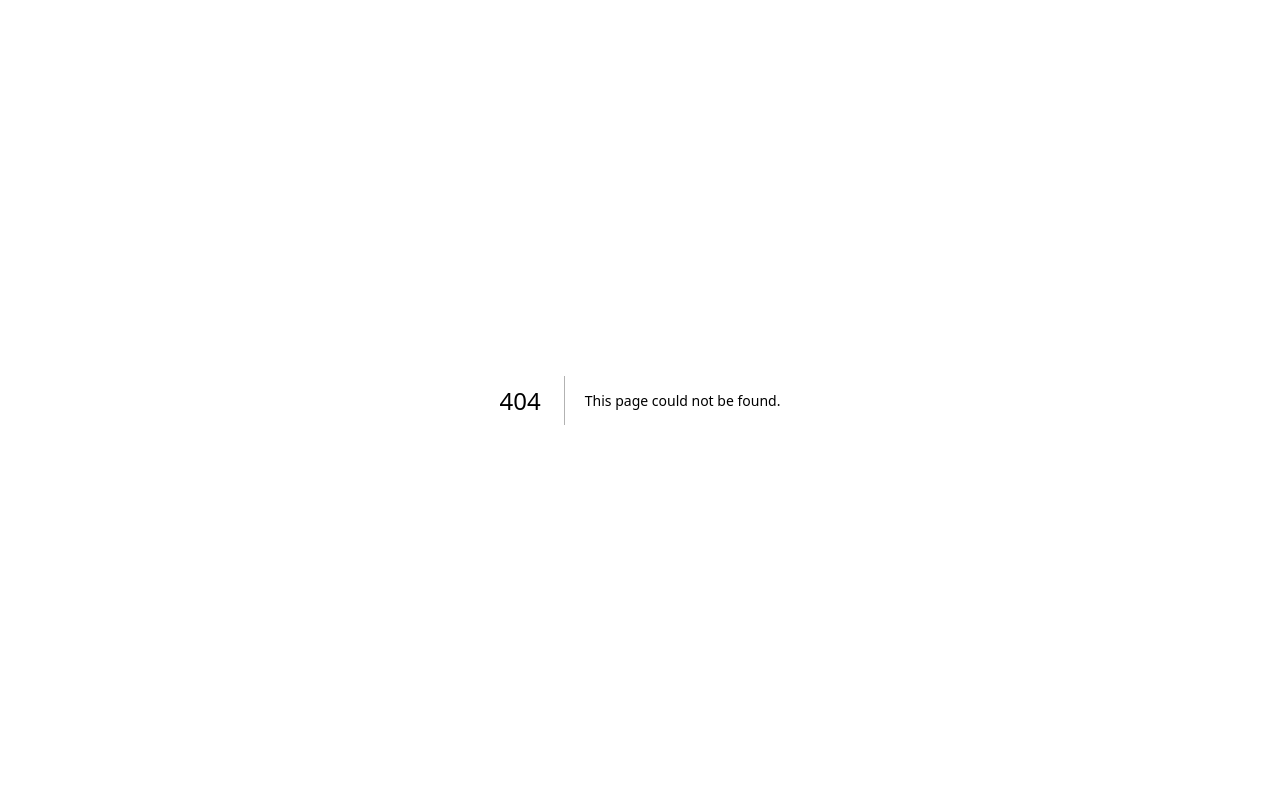
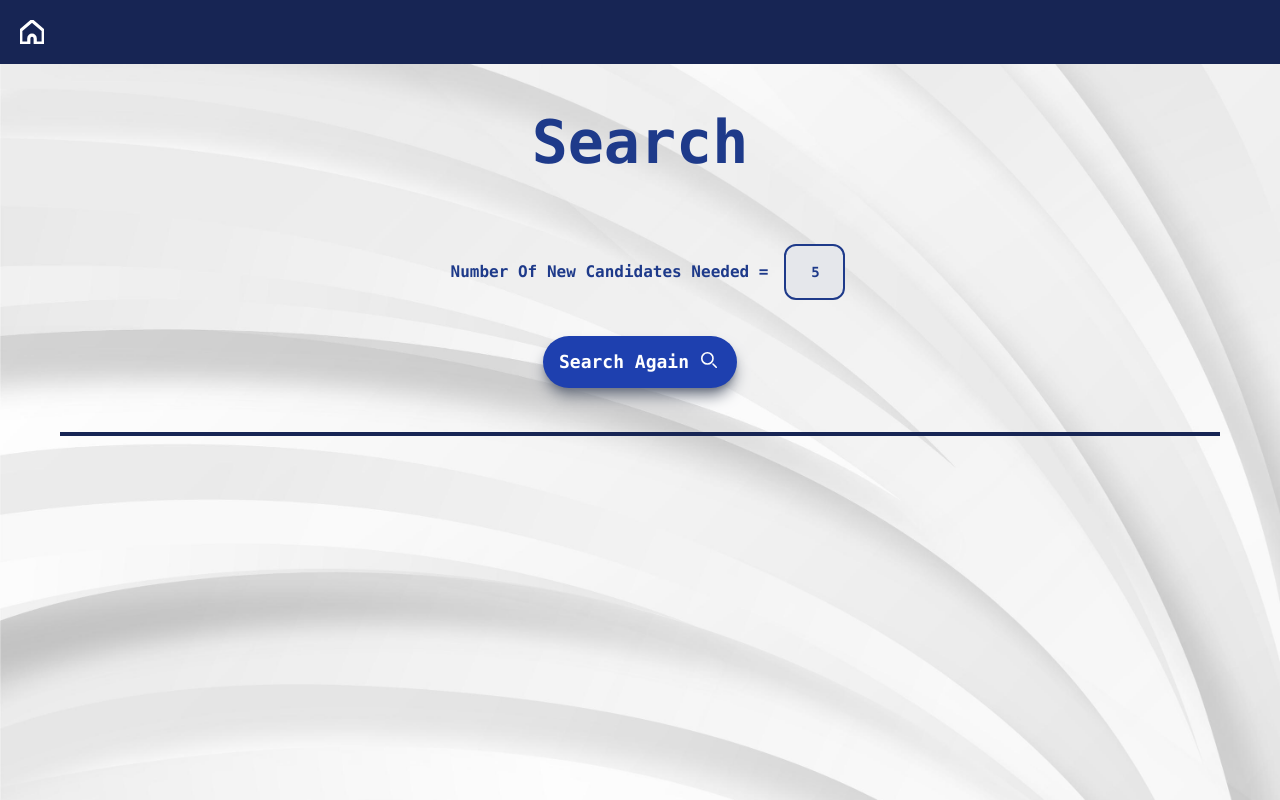
Before and after one commit to AlaaqMahfouz/Demo-AI-System, a Next.js app in the folder my-app/client/: page /searchRecord in a window 1280 px wide. Before the commit this address had no page. Built offline with nearby package versions, Linux system fonts and the light colour scheme.

Commit message:
commit 2

```diff
--- a/my-app/client/package.json
+++ b/my-app/client/package.json
@@ -23,7 +23,7 @@
     "filepond-plugin-file-validate-type": "^1.2.9",
     "mammoth": "^1.7.1",
     "multer": "^1.4.5-lts.1",
-    "next": "^14.1.4",
+    "next": "^14.2.3",
     "next-connect": "^1.0.0",
     "node": "^21.7.1",
     "node.js": "^0.0.1-security",
--- a/my-app/client/src/app/components/searchRecordList.tsx
+++ b/my-app/client/src/app/components/searchRecordList.tsx
@@ -3,6 +3,8 @@
 import React, { useState, useEffect } from 'react';
 import axios from 'axios';
 import { stringify } from 'querystring';
+import Link from 'next/link';
+import { useRouter } from 'next/navigation';
 
 interface SearchRecord {
   searchID: number,
@@ -10,6 +12,8 @@ interface SearchRecord {
 }
 
 const SearchRecordList: React.FC = () => {
+
+  const router = useRouter();
 
   const [searches, setSearches] = useState<SearchRecord[]>([]);
 
@@ -28,6 +32,13 @@ const SearchRecordList: React.FC = () => {
     getSearches();
   }, []);
 
+  const handleMouseEnter = () => {
+    for(const search of searches){
+      // Prefetch the search record page with the specified search ID and title
+      router.prefetch(`/search?searchID=${encodeURIComponent(search.searchID)}&title=${encodeURIComponent(search.title)}`);
+    }
+  };
+
 
     return (
       <div className="container mx-auto">
@@ -35,15 +46,19 @@ const SearchRecordList: React.FC = () => {
         <ul>
           {searches.length > 0 ? (searches.map((search) => (
             <li key={search.searchID} className="mb-2">
-              <span className="cursor-pointer flex items-center justify-center m-2 mb-10 rounded-3xl h-28  bg-gray-100 hover:bg-blue-950 text-blue-900 hover:text-gray-100 hover:shadow-xl hover:shadow-blue-900 hover:-translate-y-3 font-bold text-center text-lg border-blue-950 hover:border-gray-100  border-2">
-                {search.title}
-              </span>
+              <Link href={`/search?searchID=${encodeURIComponent(search.searchID)}&title=${encodeURIComponent(search.title)}`} as={`/searchRecord`} onMouseEnter={handleMouseEnter} passHref>
+                <span className="cursor-pointer flex items-center justify-center m-2 mb-10 rounded-3xl h-28  bg-gray-100 hover:bg-blue-950 text-blue-900 hover:text-gray-100 hover:shadow-xl hover:shadow-blue-900 hover:-translate-y-3 font-bold text-center text-lg border-blue-950 hover:border-gray-100  border-2">
+                  {search.title}
+                </span>
+              </Link>
             </li>
           ))) : (
             <li>
-              <span className="flex items-center justify-center m-2 mb-10 rounded-3xl h-28  bg-gray-100 text-blue-900 hover:shadow-xl hover:shadow-blue-900  font-bold text-center text-lg border-blue-950 hover:border-gray-100  border-2">
-                0 Saved Searches
-              </span>
+              <Link href="/newSearch" passHref>
+                <span className="cursor-pointer flex items-center justify-center m-2 mb-10 rounded-3xl h-28  bg-gray-100 hover:bg-blue-950 text-blue-900 hover:text-gray-100 hover:shadow-xl hover:shadow-blue-900 hover:-translate-y-3 font-bold text-center text-lg border-blue-950 hover:border-gray-100  border-2">
+                  0 Saved Searches
+                </span>
+              </Link>
             </li>
           )}
 
--- a/my-app/client/src/app/newSearch/page.tsx
+++ b/my-app/client/src/app/newSearch/page.tsx
@@ -43,7 +43,7 @@ const SearchForm: React.FC = () => {
   const handleSaveSearch = async () => {
     try {
       // Make HTTP POST request to save the search in the database
-      const response = await axios.post('/api/save-search', {
+      const response = await axios.post('http://localhost:4000/save-search', {
         searchTitle,
         structuredSearchString,
         searchResults // Pass the search results to be saved
--- a/my-app/client/src/app/recordedSearch/page.tsx
+++ /dev/null
@@ -1,96 +0,0 @@
-'use client'
-
-import React, { useState, useEffect } from 'react';
-import axios from 'axios';
-import SearchResults from '../components/searchResults';
-import GoHomeHeadband from '../components/goHomeHeadband';
-import { redirect } from 'next/navigation';
-
-const SearchFormAgain: React.FC = () => {
-  const [limit, setLimit] = useState<number>(5);
-
-  const handleSearch = async () => {
-    try {
-      const response = await axios.post('http://localhost:4000/new-search', {
-        limit
-      });
-
-    //   setSearchResults(response.data);
-    } catch (error) {
-      console.error('Error performing search:', error);
-    }
-  };
-
-//   const handleSaveSearch = async () => {
-//     try {
-//       // Make HTTP POST request to save the search in the database
-//       const response = await axios.post('/api/save-search', {
-//         searchTitle,
-//         structuredSearchString,
-//         searchResults // Pass the search results to be saved
-//       });
-
-//       console.log('Search saved successfully:', response.data);
-//       setSavedSearch(true); // Set savedSearch to true after saving
-//     } catch (error) {
-//       console.error('Error saving search:', error);
-//     }
-//   };
-
-  const handleCancel = {
-    handleClick: () => {
-      redirect("/home");
-    },
-};
-
-  return (
-    <div>
-      <GoHomeHeadband/>
-      <div className='m-7 font-mono font-bold'>
-        <div className='text-6xl text-blue-900 text-center m-12'>
-          New Search
-        </div>
-
-        <div className="flex items-center justify-center h-full">
-          <div className="align-center">
-            <label htmlFor="resultNumber" className="mb-2 text-sm font-medium text-indigo-500 mr-3 dark:text-white"></label>
-            <div className="flex">
-              <p className="text-blue-900 font-bold p-4">
-                Number Of New Candidates Needed =
-              </p>
-              <input type="number" value={limit} onChange={(e) => setLimit(parseInt(e.target.value))} id="resultNumber" name="resultNumber" defaultValue='5' min="1" max="20" className="block ps-4 text-sm bg-gray-200 text-center text-blue-900 border-2 border-blue-900 focus:border-3 placeholder:text-gray-500 rounded-xl"  placeholder="5"/>
-            </div>
-          </div>
-        </div>
-        <div className='mt-5 mb-7 button-container'>
-          <button
-            onClick={handleSearch}
-            className="flex m-4 justify-center text-lg bg-blue-800 hover:bg-blue-900 text-white shadow-lg shadow-gray-500 font-extrabold h-min w-15 py-3 px-4 rounded-full"
-          >
-            Search Again
-            <div className="p-1 ps-3 inset-y-0 start-0 flex items-center pointer-events-none">
-              <svg className="w-4 h-4" aria-hidden="true" fill="none" viewBox="0 0 20 20">
-                <path stroke="currentColor" strokeLinecap="round" strokeLinejoin="round" strokeWidth="2" d="m19 19-4-4m0-7A7 7 0 1 1 1 8a7 7 0 0 1 14 0Z"/>
-              </svg>
-            </div>
-          </button>
-        </div>
-
-        <hr className="max-w mx-8 mt-4 border-blue-950 border-2 m-12"/>
-        {/* Render the SearchResults component and pass the searchResults state */}
-        {/* <SearchResults results={searchResults} /> */}
-
-        {/* Render the "Save" button if search results are present and not already saved */}
-        {/* {searchResults.length > 0 && !savedSearch && (
-          <div className='flex flex-row-reverse space-x-4 space-x-reverse mt-7'>
-            <button onClick={handleSaveSearch} className='flex m-4 justify-center text-lg bg-blue-800 hover:bg-blue-900 text-white shadow-lg shadow-gray-500 font-extrabold h-min w-15 py-3 px-4 rounded-full'>Save Search</button>
-            <button onClick={handleCancel.handleClick} className="w-full p-3 rounded-full bg-gray-500 text-white hover:bg-gray-700 focus:outline-none"> Cancel </button>
-          </div>
-
-        )} */}
-      </div>
-    </div>
-  );
-};
-
-export default SearchFormAgain;
--- /dev/null
+++ b/my-app/client/src/app/searchRecord/page.tsx
@@ -0,0 +1,124 @@
+'use client'
+
+import React, { useState, useEffect } from 'react';
+import axios from 'axios';
+import SearchResults from '../components/searchResults';
+import GoHomeHeadband from '../components/goHomeHeadband';
+import { redirect, useSearchParams } from 'next/navigation';
+import { parse, stringify } from 'querystring';
+
+interface SearchRecord{
+  searchID: number ;
+  title: string | "aaa";
+}
+
+const SearchFormAgain: React.FC = () => {
+  const [searchRecord, setSearchRecord] = useState<SearchRecord>();
+  const [isLoading, setIsLoading] = useState(true);
+  const searchParams = useSearchParams();
+
+  const [limit, setLimit] = useState<number>(5);
+
+  useEffect(() =>{
+    const getSearchRecord = async () => {
+    // Access specific query parameters using get()
+    const searchID = searchParams.get('searchID');
+    const title = searchParams.get('title');
+    setSearchRecord({
+      searchID: searchID ? parseInt(searchID): 0,
+      title: title ? title: "aaa",
+    });
+    setIsLoading(false);
+    };
+    getSearchRecord();
+  },[])
+  if (isLoading) {
+    return <div>Loading...</div>
+  }
+
+  const handleSearch = async () => {
+    try {
+      const response = await axios.post('http://localhost:4000/new-search', {
+        limit
+      });
+
+    //   setSearchResults(response.data);
+    } catch (error) {
+      console.error('Error performing search:', error);
+    }
+  };
+
+//   const handleSaveSearch = async () => {
+//     try {
+//       // Make HTTP POST request to save the search in the database
+//       const response = await axios.post('/api/save-search', {
+//         searchTitle,
+//         structuredSearchString,
+//         searchResults // Pass the search results to be saved
+//       });
+
+//       console.log('Search saved successfully:', response.data);
+//       setSavedSearch(true); // Set savedSearch to true after saving
+//     } catch (error) {
+//       console.error('Error saving search:', error);
+//     }
+//   };
+
+  const handleCancel = {
+    handleClick: () => {
+      redirect("/home");
+    },
+};
+
+  return (
+    <div>
+      <GoHomeHeadband/>
+      <div className='m-7 font-mono font-bold'>
+        <div className='text-6xl text-blue-900 text-center m-12'>
+          {/*{searchRecord?.title} with ID= {searchRecord?.searchID}*/}
+          Search
+        </div>
+
+        <div className="flex items-center justify-center h-full">
+          <div className="align-center">
+            <label htmlFor="resultNumber" className="mb-2 text-sm font-medium text-indigo-500 mr-3 dark:text-white"></label>
+            <div className="flex">
+              <p className="text-blue-900 font-bold p-4">
+                Number Of New Candidates Needed =
+              </p>
+              <input type="number" value={limit} onChange={(e) => setLimit(parseInt(e.target.value))} id="resultNumber" name="resultNumber" defaultValue='5' min="1" max="20" className="block ps-4 text-sm bg-gray-200 text-center text-blue-900 border-2 border-blue-900 focus:border-3 placeholder:text-gray-500 rounded-xl"  placeholder="5"/>
+            </div>
+          </div>
+        </div>
+        <div className='mt-5 mb-7 button-container'>
+          <button
+            onClick={handleSearch}
+            className="flex m-4 justify-center text-lg bg-blue-800 hover:bg-blue-900 text-white shadow-lg shadow-gray-500 font-extrabold h-min w-15 py-3 px-4 rounded-full"
+          >
+            Search Again
+            <div className="p-1 ps-3 inset-y-0 start-0 flex items-center pointer-events-none">
+              <svg className="w-4 h-4" aria-hidden="true" fill="none" viewBox="0 0 20 20">
+                <path stroke="currentColor" strokeLinecap="round" strokeLinejoin="round" strokeWidth="2" d="m19 19-4-4m0-7A7 7 0 1 1 1 8a7 7 0 0 1 14 0Z"/>
+              </svg>
+            </div>
+          </button>
+        </div>
+
+        <hr className="max-w mx-8 mt-4 border-blue-950 border-2 m-12"/>
+        {/* Render the SearchResults component and pass the searchResults state */}
+        {/* <SearchResults results={searchResults} /> */}
+
+        {/* Render the "Save" button if search results are present and not already saved */}
+        {/* {searchResults.length > 0 && !savedSearch && (
+          <div className='flex flex-row-reverse space-x-4 space-x-reverse mt-7'>
+            <button onClick={handleSaveSearch} className='flex m-4 justify-center text-lg bg-blue-800 hover:bg-blue-900 text-white shadow-lg shadow-gray-500 font-extrabold h-min w-15 py-3 px-4 rounded-full'>Save Search</button>
+            <button onClick={handleCancel.handleClick} className="w-full p-3 rounded-full bg-gray-500 text-white hover:bg-gray-700 focus:outline-none"> Cancel </button>
+          </div>
+
+        )} */}
+      </div>
+    </div>
+  );
+};
+
+export default SearchFormAgain;
```
Also changed, not shown: 1 other file (tests, documents, lock files or other folders).
